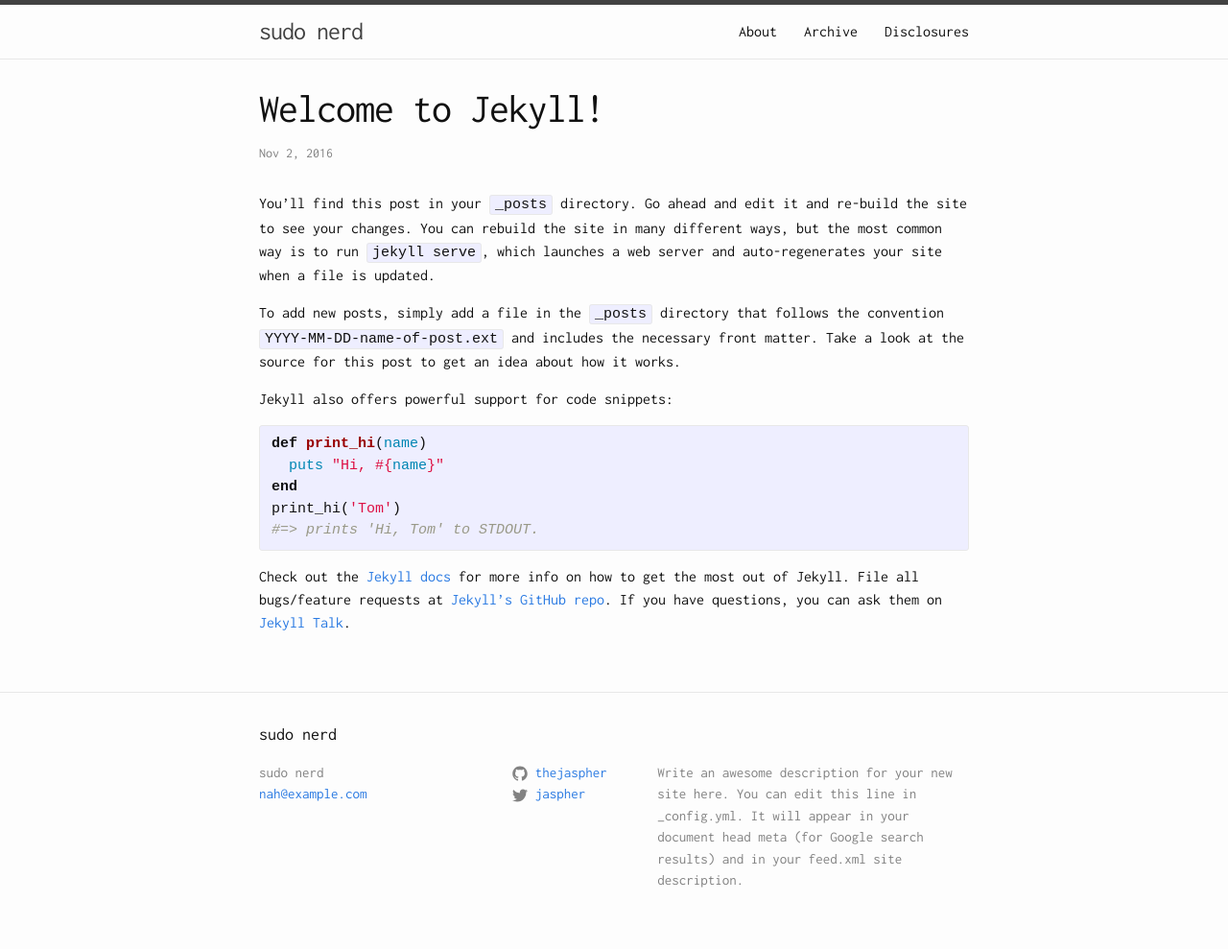
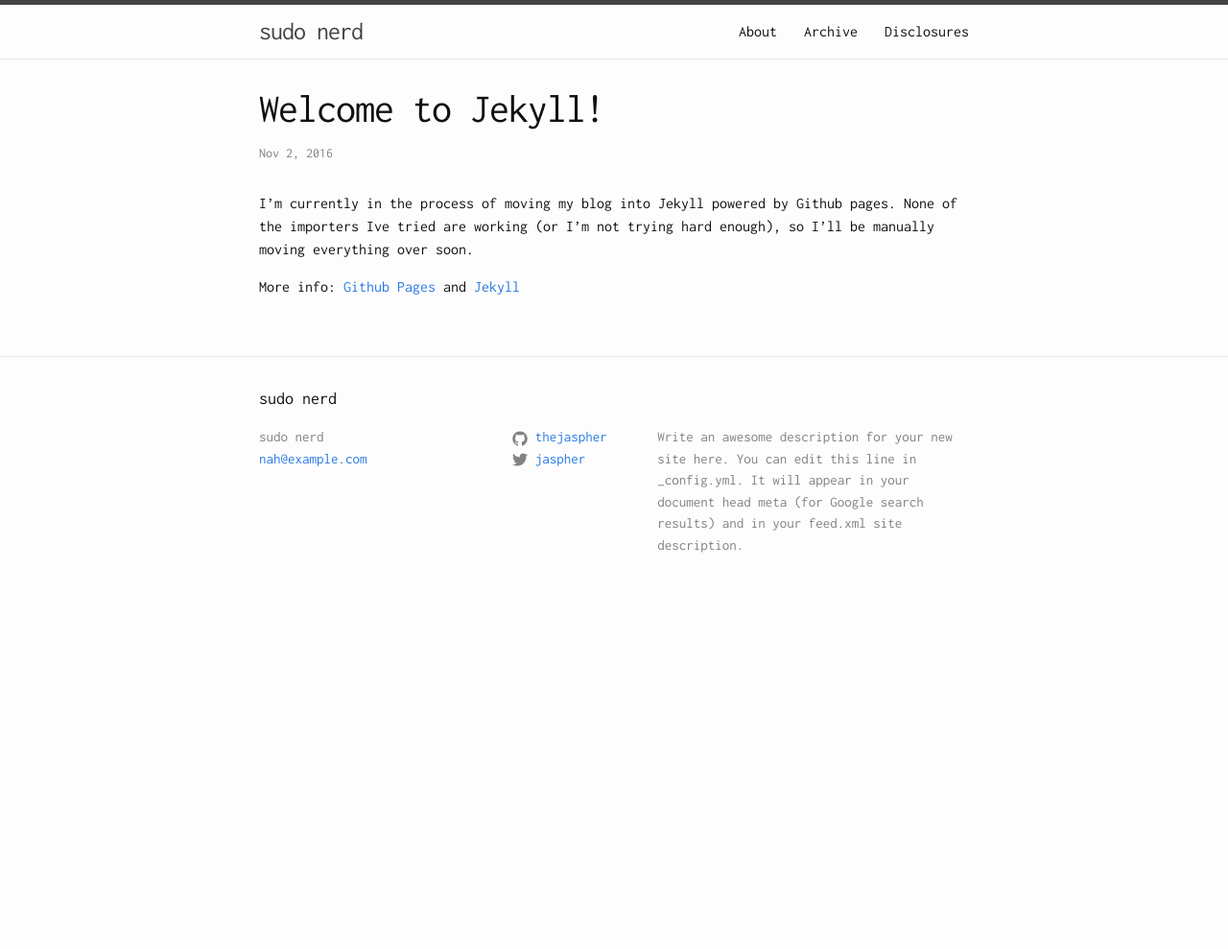
Before and after one commit to educationnull/thejaspher.github.io, a Jekyll site: the page built from _posts/2016-11-01-welcome-to-jekyll.markdown, in a window 1280 px wide. Shown: the whole page at 96% size. Built offline with Jekyll 4.4.1, drawn with Linux system fonts in a browser that asks for light colours; after the commit the page ends 900 px from its top, so only the background shows below that.

Commit message:
Update 2016-11-01-welcome-to-jekyll.markdown

```diff
--- a/_posts/2016-11-01-welcome-to-jekyll.markdown
+++ b/_posts/2016-11-01-welcome-to-jekyll.markdown
@@ -2,24 +2,8 @@
 layout: post
 title:  "Welcome to Jekyll!"
 date:   2016-11-01 16:14:19 -1000
-categories: jekyll update
+tags: jekyll meta
 ---
-You’ll find this post in your `_posts` directory. Go ahead and edit it and re-build the site to see your changes. You can rebuild the site in many different ways, but the most common way is to run `jekyll serve`, which launches a web server and auto-regenerates your site when a file is updated.
+I'm currently in the process of moving my blog into Jekyll powered by Github pages. None of the importers Ive tried are working (or I'm not trying hard enough), so I'll be manually moving everything over soon.
 
-To add new posts, simply add a file in the `_posts` directory that follows the convention `YYYY-MM-DD-name-of-post.ext` and includes the necessary front matter. Take a look at the source for this post to get an idea about how it works.
-
-Jekyll also offers powerful support for code snippets:
-
-{% highlight ruby %}
-def print_hi(name)
-  puts "Hi, #{name}"
-end
-print_hi('Tom')
-#=> prints 'Hi, Tom' to STDOUT.
-{% endhighlight %}
-
-Check out the [Jekyll docs][jekyll-docs] for more info on how to get the most out of Jekyll. File all bugs/feature requests at [Jekyll’s GitHub repo][jekyll-gh]. If you have questions, you can ask them on [Jekyll Talk][jekyll-talk].
-
-[jekyll-docs]: http://jekyllrb.com/docs/home
-[jekyll-gh]:   https://github.com/jekyll/jekyll
-[jekyll-talk]: https://talk.jekyllrb.com/
+More info: [Github Pages](https://pages.github.com/) and [Jekyll](https://jekyllrb.com/)
```
